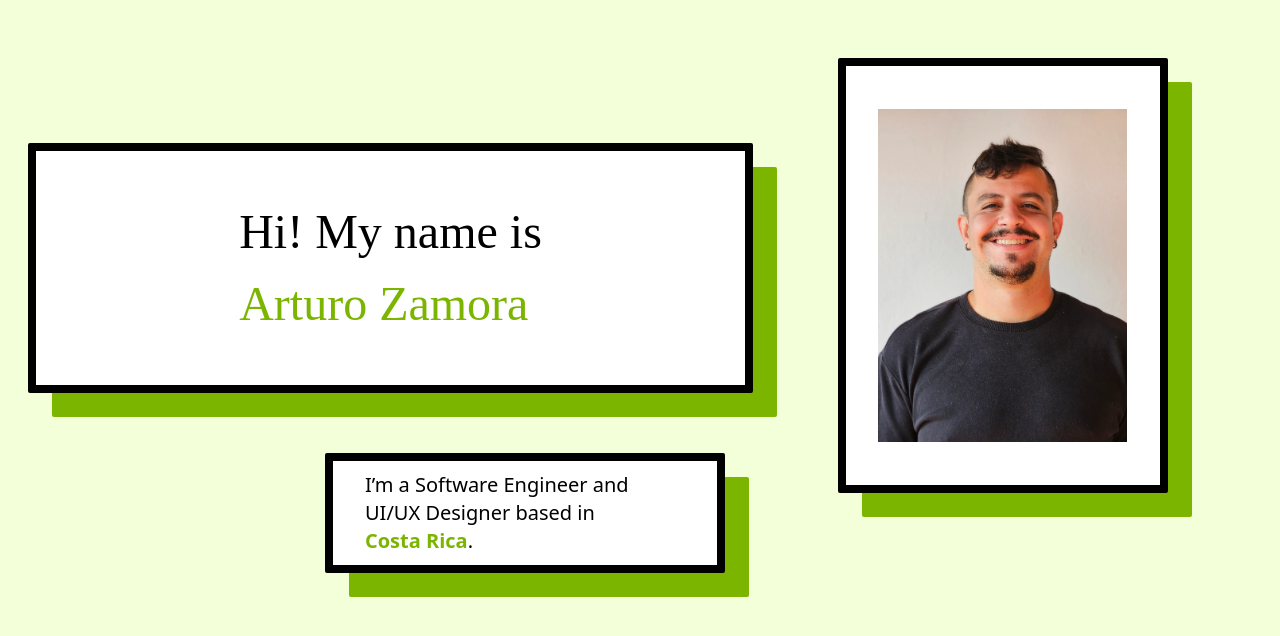
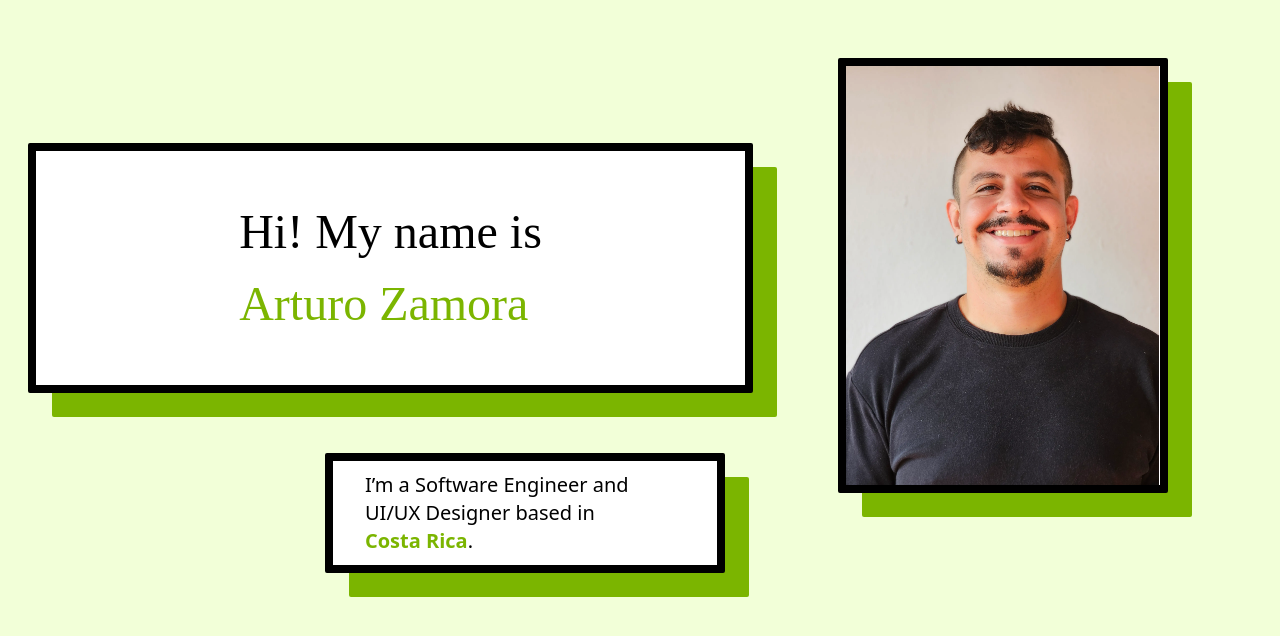
Before and after one commit to artuzam/portfolio, an Astro site: page / in a window 1280 px wide. Shown: the part 62-698 px from the top of the page. Built offline with nearby package versions, Linux system fonts and the light colour scheme; Astro itself is replaced by a stand-in of ours; a web font is replaced by a local one.

Commit message:
Remoed default padding from Card

```diff
--- a/src/components/Card.astro
+++ b/src/components/Card.astro
@@ -1,7 +1,7 @@
 <div
   class={`
 		${Astro.props.class}
-		px-8 py-4 bg-white border-black
+	bg-white border-black
 		grid place-content-center rounded-sm`}
 >
   <slot />
```
